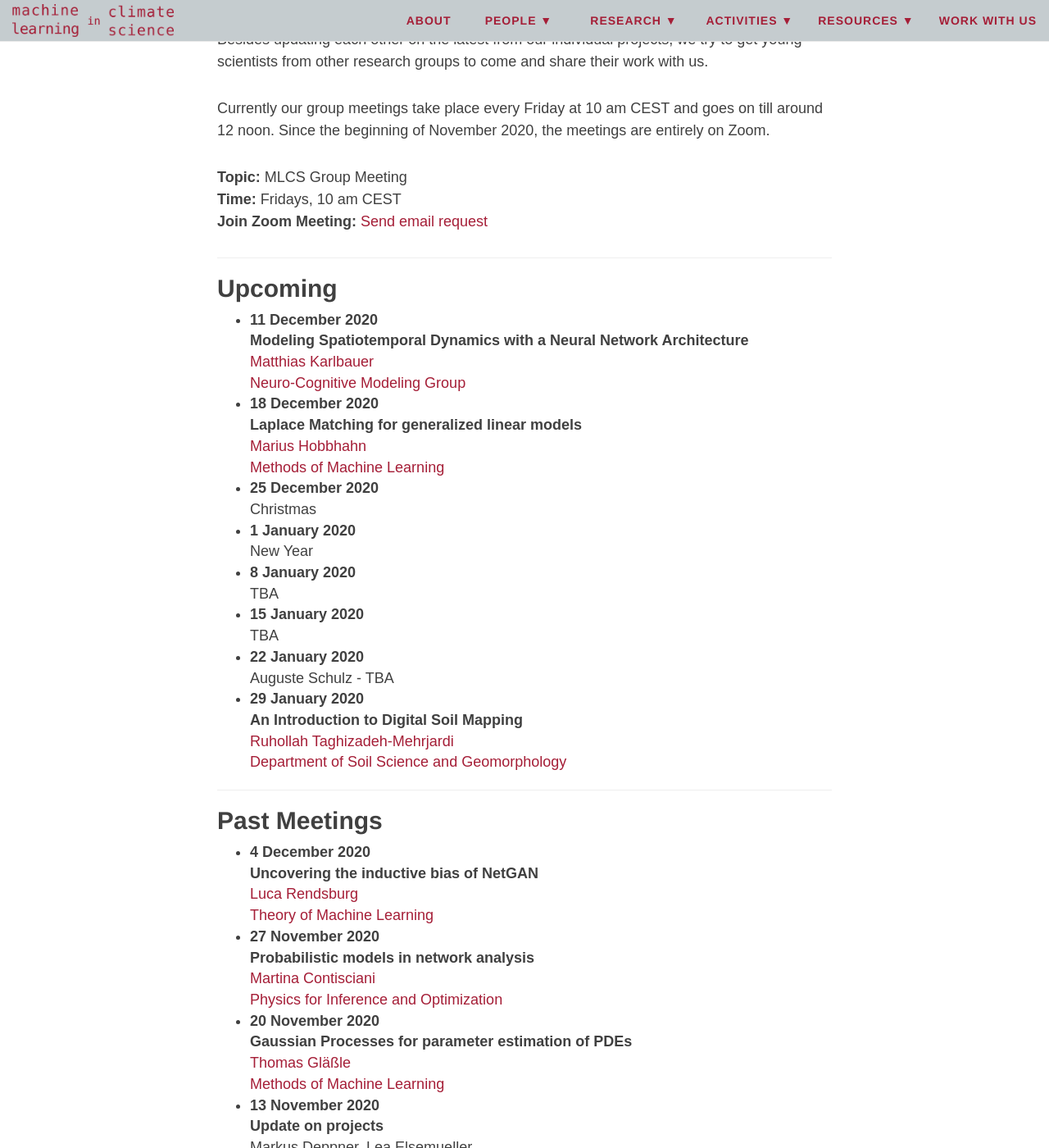
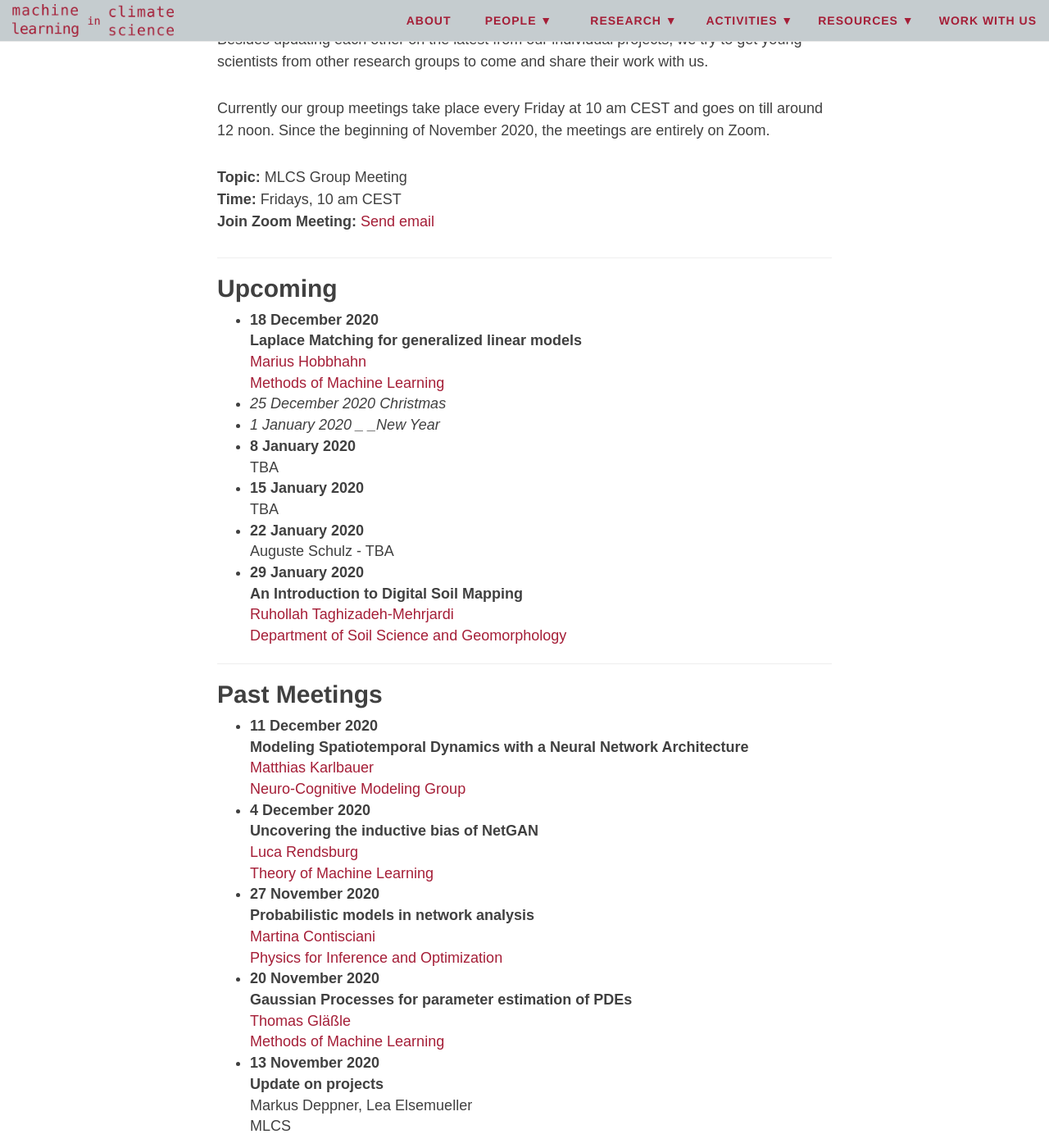
Before and after one commit to mlcs/mlcs.github.io, a Jekyll site: the page built from activities/group-meetings.md, in a window 1280 px wide and 1400 px high, scrolled down 628 px. Shown: the whole window at 82% size. Built offline with Jekyll 4.4.1, drawn with Linux system fonts in a browser that asks for light colours; nearby versions of some CDN libraries; some of the changed lines change nothing that is shown.

Commit message:
update group meeting list

```diff
--- a/activities/group-meetings.md
+++ b/activities/group-meetings.md
@@ -18,23 +18,20 @@ meetings are entirely on Zoom.
 
 **Topic:** MLCS Group Meeting
 **Time:** Fridays, 10 am CEST
-**Join Zoom Meeting:** [Send email request](mailto:bedartha.goswami@uni-tuebingen.de)
+**Join Zoom Meeting:** [Send email](mailto:bedartha.goswami@uni-tuebingen.de)
 
 ***
 
 ## Upcoming
-+ **11 December 2020**
-**Modeling Spatiotemporal Dynamics with a Neural Network Architecture**
-[Matthias Karlbauer](https://uni-tuebingen.de/en/153126)
-[Neuro-Cognitive Modeling Group](https://uni-tuebingen.de/en/25369)
+
 + **18 December 2020**
 **Laplace Matching for generalized linear models**
 [Marius Hobbhahn](http://www.mariushobbhahn.com/)
 [Methods of Machine Learning](http://mml.inf.uni-tuebingen.de)
-+ **25 December 2020**
-Christmas
-+ **1 January 2020**
-New Year
++ _25 December 2020_
+_Christmas_
++ _1 January 2020  _
+_New Year_
 + **8 January 2020**
 TBA
 + **15 January 2020**
@@ -49,6 +46,11 @@ Auguste Schulz - TBA
 ***
 
 ## Past Meetings
+
++ **11 December 2020**
+**Modeling Spatiotemporal Dynamics with a Neural Network Architecture**
+[Matthias Karlbauer](https://uni-tuebingen.de/en/153126)
+[Neuro-Cognitive Modeling Group](https://uni-tuebingen.de/en/25369)
 + **4 December 2020**
 **Uncovering the inductive bias of NetGAN**
 [Luca Rendsburg](https://www.tml.cs.uni-tuebingen.de/team/rendsburg/index.php)
```
